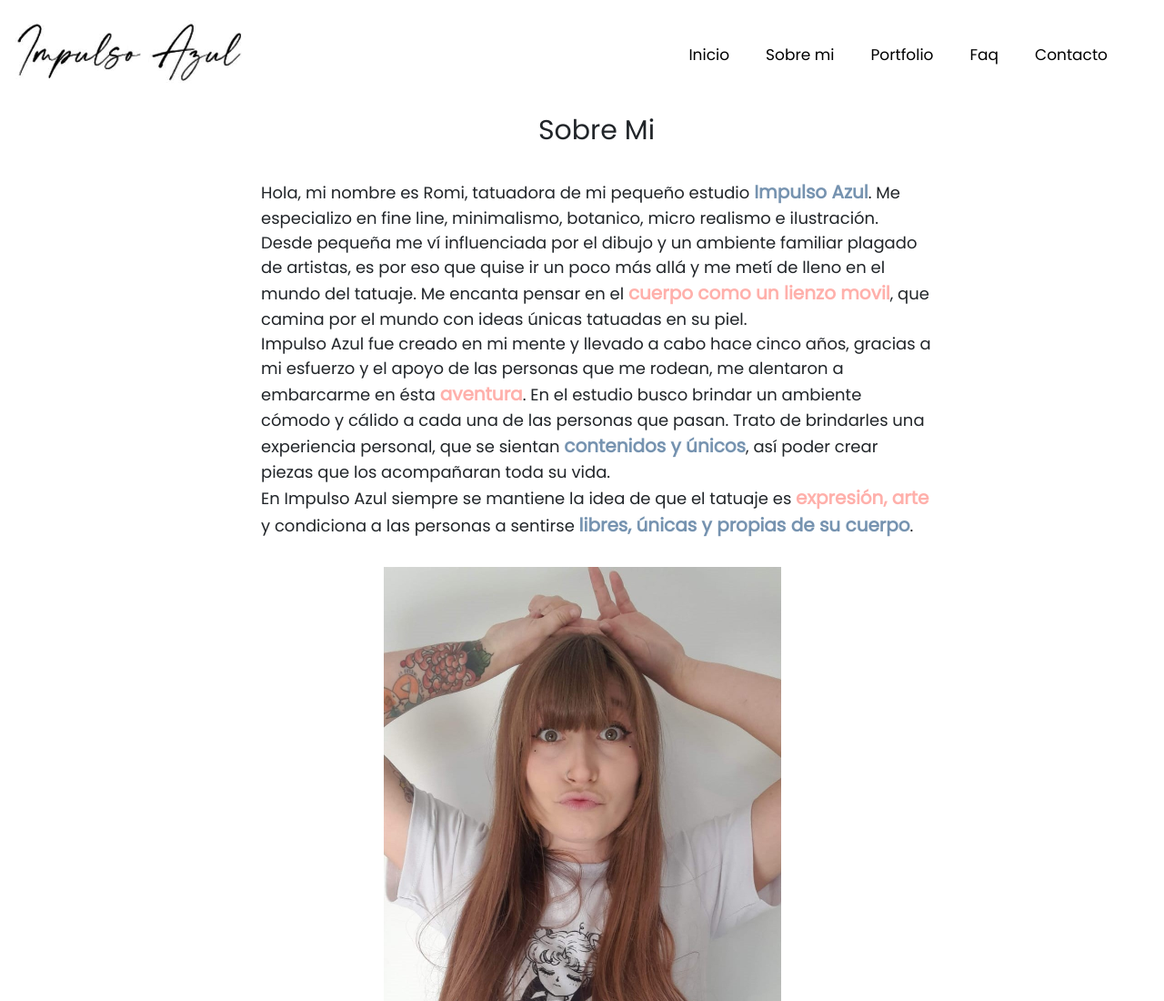
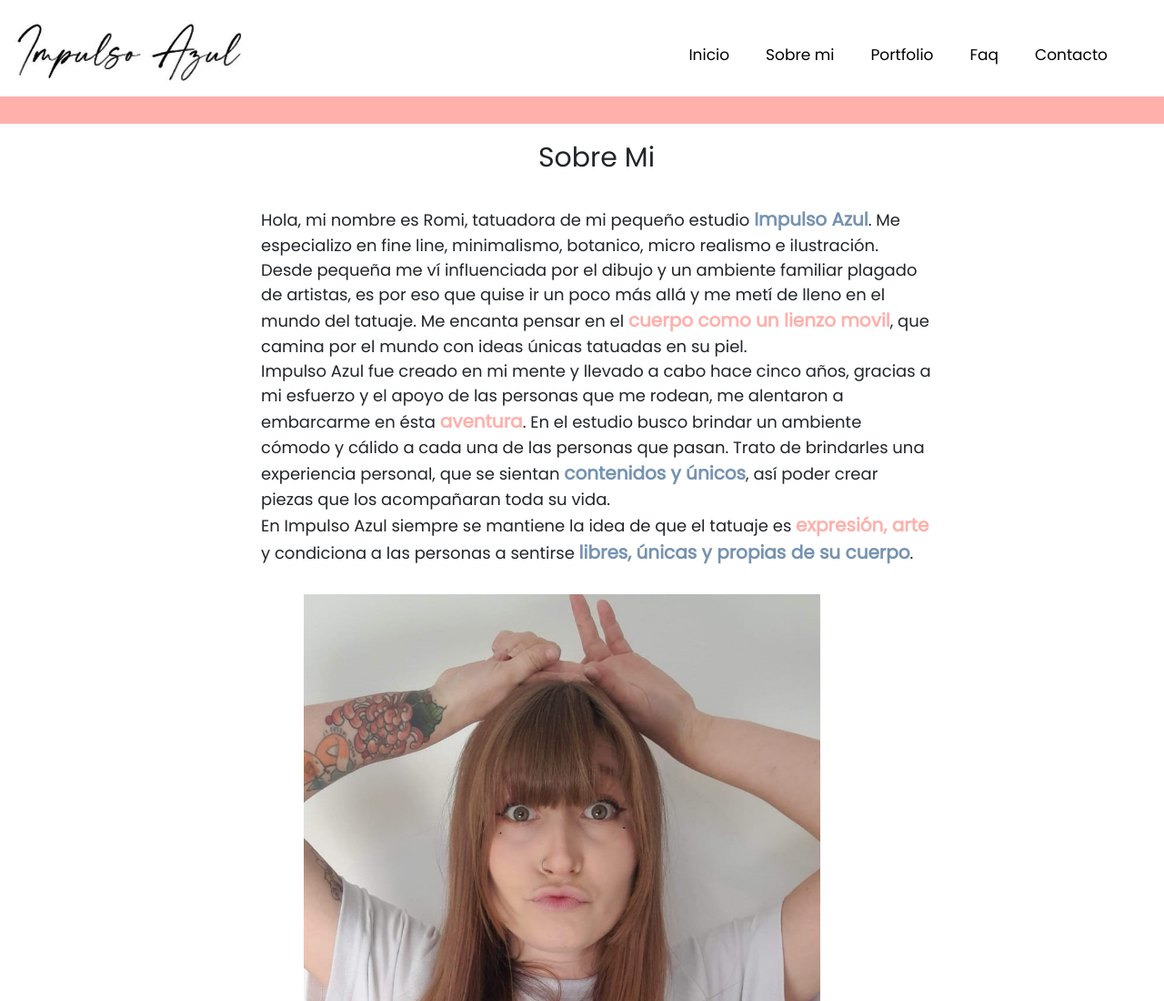
Before and after one commit to FlorCamila/impulso-azul, a website: page sobremi.html in a window 1280 px wide. Shown: the top 1100 px of the page at 91% size. Drawn offline with nearby package versions, Linux system fonts and the light colour scheme.

Commit message:
modificando queries

```diff
--- a/scss/__sobremi.scss
+++ b/scss/__sobremi.scss
@@ -6,6 +6,10 @@ $secondary-color: #FFB0AB;
 	min-height: 100vh;
 }
 
+.linea2{
+	background-color: $secondary-color;
+	height: 30px;
+}
 .sobreMi{
 	display: flex;
 	flex-direction: row;
@@ -35,9 +39,9 @@ $secondary-color: #FFB0AB;
 }
 
 .sobreMi .image{
-	width: 50%;
+	width: 65%;
 	height: 100%;
-	margin-left:25%;
+	margin-left:15%;
 }
 
 .rosa{
--- a/scss/styles.scss
+++ b/scss/styles.scss
@@ -187,7 +187,7 @@ body{
 		margin: auto;
 		padding: 10px 20px;
 		box-sizing: border-box;
-		margin-top: 20px;
+		margin-top: 30px;
 	}
 	.tituloForm p{
 		font-size: 20px;
--- a/sobremi.html
+++ b/sobremi.html
@@ -43,6 +43,7 @@
 		</header>
 	<!--main-->
 	<main class="main2">
+		<div class="linea2"></div>
 		<div class="sobreMi">
 			<div class="content">
 				<p class="tituloSobreMi">
```
Also changed, not shown: css/styles.css.
